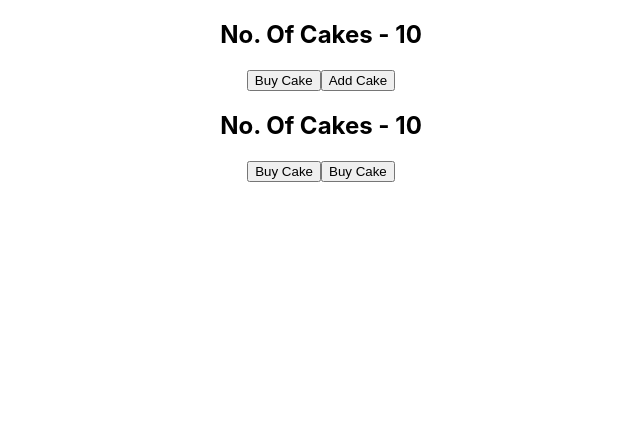
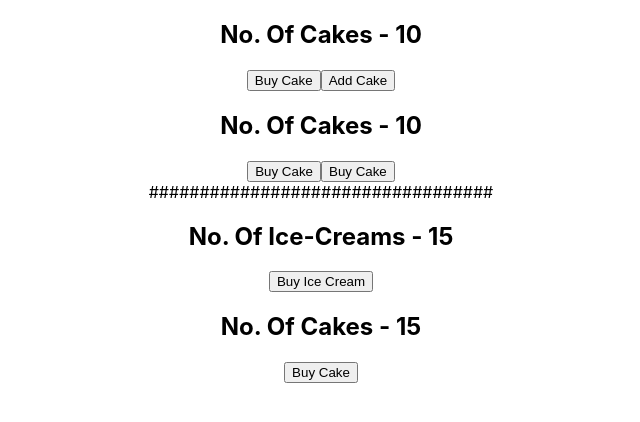
Before and after one commit to MohamedAnwarAlhamed/ReactJSRedux, a React (Create React App) app in the folder my_app/: page / in a window 1280 px wide. Shown: the top 422 px of the page, without its empty margins (319-959 px from the left). Built offline with nearby package versions, Linux system fonts and the light colour scheme.

Commit message:
React Redux6

```diff
--- a/my_app/src/App.js
+++ b/my_app/src/App.js
@@ -1,13 +1,18 @@
-import logo from './logo.svg';
 import './App.css';
 import CAKECONTAINER from './components/CakeContainer';
 import HOOKSCAKECONTAINER from './components/HooksCakeContainer';
+import ICECREAMCONTAINER from './components/IceCreamContainer';
+import HOOKSICECREAMCONTAINER from './components/HooksIceCreamContainer';
 
 function App() {
   return (
     <div className="App">
       <CAKECONTAINER />
       <HOOKSCAKECONTAINER/>
+      ##################################
+      <ICECREAMCONTAINER/>
+      <HOOKSICECREAMCONTAINER/>
+
     </div>
   );
 }
--- a/my_app/src/components/CakeContainer.js
+++ b/my_app/src/components/CakeContainer.js
@@ -14,7 +14,7 @@ const CAKECONTAINER = (props) => {
 
 const mapStateToProps = (state) => {
   return {
-    numOfCakes: state.numOfCakes,
+    numOfCakes: state.cake.numOfCakes,
   }
 }
 
--- a/my_app/src/components/HooksCakeContainer.js
+++ b/my_app/src/components/HooksCakeContainer.js
@@ -2,7 +2,7 @@ import { useSelector, useDispatch } from "react-redux";
 import { buyCake, addCake } from "../redux/cake/cakeAction";
 
 const HOOKSCAKECONTAINER = () => {
-  const numOfCakes = useSelector((state) => state.numOfCakes);
+  const numOfCakes = useSelector((state) => state.cake.numOfCakes);
   const dispatch = useDispatch();
   return (
     <div>
--- /dev/null
+++ b/my_app/src/components/HooksIceCreamContainer.js
@@ -0,0 +1,19 @@
+import React from "react";
+import { useSelector, useDispatch } from "react-redux";
+import { buyIceCream } from "../redux/iceCream/iceCreamAction";
+
+
+const HOOKSICECREAMCONTAINER = () => {
+  const numOfIceCream = useSelector((state) => state.iceCream.numOfIceCreams);
+  const dispatch = useDispatch();
+  return (
+    <div>
+      <div>
+        <h2>No. Of Cakes - {numOfIceCream}</h2>
+        <button onClick={() => dispatch(buyIceCream())}>Buy Cake</button>
+      </div>
+    </div>
+  );
+};
+
+export default HOOKSICECREAMCONTAINER
--- /dev/null
+++ b/my_app/src/components/IceCreamContainer.js
@@ -0,0 +1,24 @@
+import { connect } from "react-redux";
+import { buyIceCream } from "../redux/iceCream/iceCreamAction";
+const ICECREAMCONTAINER = (props) => {
+  return (
+    <div>
+      <h2>No. Of Ice-Creams - {props.numOfIceCreams}</h2>
+      <button onClick={props.buyIceCream}>Buy Ice Cream</button>
+    </div>
+  );
+};
+
+const mapStateToProps = (state) => {
+  return {
+    numOfIceCreams: state.iceCream.numOfIceCreams
+  };
+};
+
+const mapDispatchToProps = (dispatch) => {
+  return {
+    buyIceCream: () => dispatch(buyIceCream())
+  };
+};
+
+export default connect(mapStateToProps, mapDispatchToProps)(ICECREAMCONTAINER);
--- a/my_app/src/index.js
+++ b/my_app/src/index.js
@@ -4,7 +4,7 @@ import './index.css'
 import App from './App'
 import reportWebVitals from './reportWebVitals'
 import { Provider } from 'react-redux'
-import store from './redux/cake/cakeStore'
+import store from './redux/store'
 
 const root = ReactDOM.createRoot(document.getElementById('root'))
 root.render(
--- a/my_app/src/redux/cake/cakeStore.js
+++ /dev/null
@@ -1,6 +0,0 @@
-import { createStore } from "redux";
-import cakeReducer from "./cakeReducer";
-
-const store = createStore(cakeReducer);
-
-export default store;
--- /dev/null
+++ b/my_app/src/redux/iceCream/actionTypes.js
@@ -0,0 +1 @@
+export const BUY_ICECREAM = 'BUY_ICECREAM'
--- /dev/null
+++ b/my_app/src/redux/iceCream/iceCreamAction.js
@@ -0,0 +1,6 @@
+import { BUY_ICECREAM } from "./actionTypes";
+export const buyIceCream = () => {
+  return {
+    type: BUY_ICECREAM
+  };
+};
--- /dev/null
+++ b/my_app/src/redux/iceCream/iceCreamReducer.js
@@ -0,0 +1,19 @@
+import { BUY_ICECREAM } from "./actionTypes";
+
+const initState = {
+  numOfIceCreams: 15
+};
+
+const iceCreamReducer = (state = initState, action) => {
+  switch (action.type) {
+    case BUY_ICECREAM:
+      return {
+        ...state,
+        numOfIceCreams: state.numOfIceCreams - 1
+      };
+    default:
+      return state;
+  }
+};
+
+export default iceCreamReducer;
--- /dev/null
+++ b/my_app/src/redux/rootReducer.js
@@ -0,0 +1,9 @@
+import { combineReducers } from "redux";
+import cakeReducer from "./cake/cakeReducer";
+import iceCreamReducer from "./iceCream/iceCreamReducer";
+const rootReducer = combineReducers({
+  cake: cakeReducer,
+  iceCream: iceCreamReducer,
+});
+
+export default rootReducer;
--- /dev/null
+++ b/my_app/src/redux/store.js
@@ -0,0 +1,12 @@
+import { createStore } from "redux";
+// import { composeWithDevTools } from "redux-devtools-extension";
+// import logger from "redux-logger";
+// import thunk from "redux-thunk";
+import rootReducer from "./rootReducer";
+
+const store = createStore(
+  rootReducer,
+//   composeWithDevTools(applyMiddleware(logger, thunk))
+);
+
+export default store;
```
